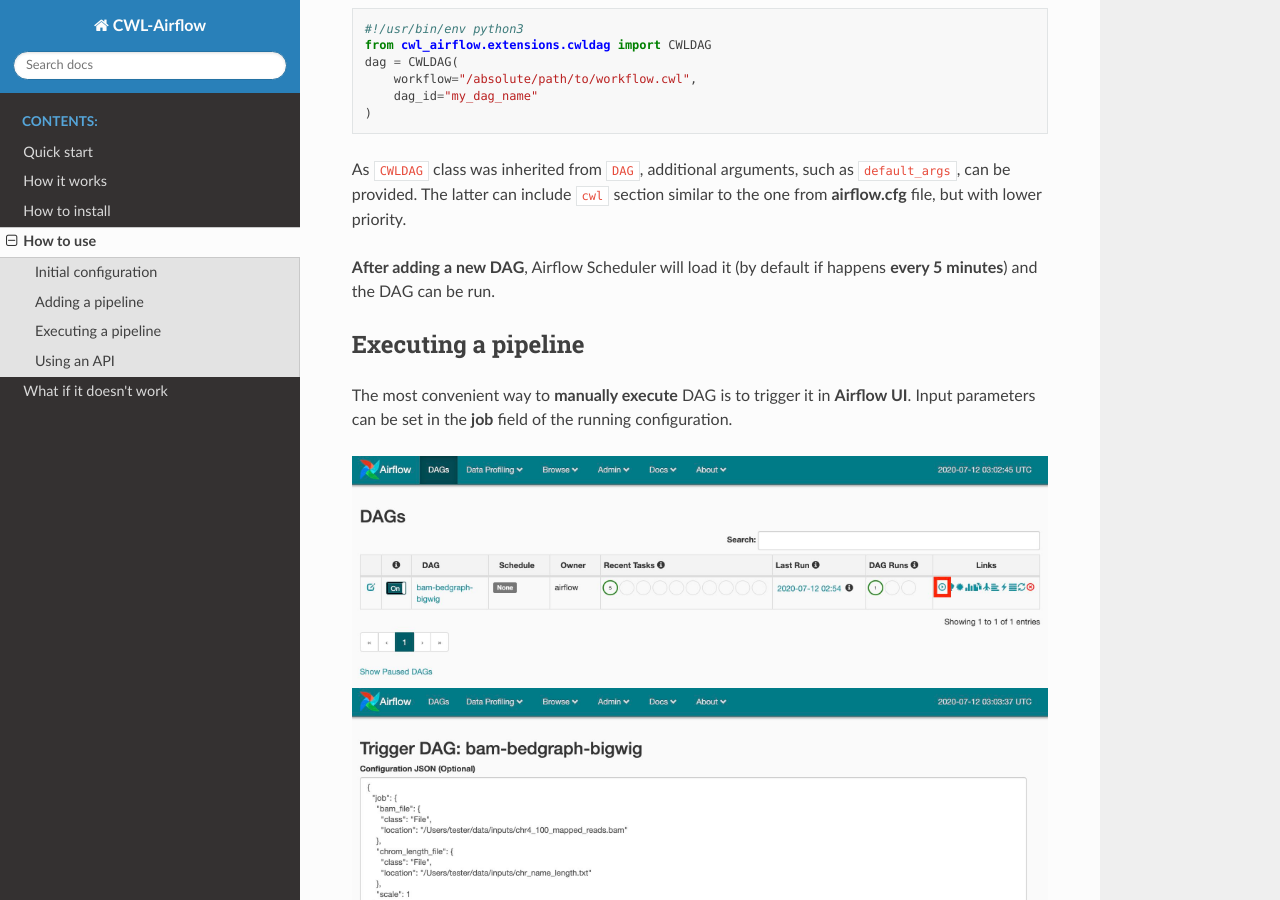
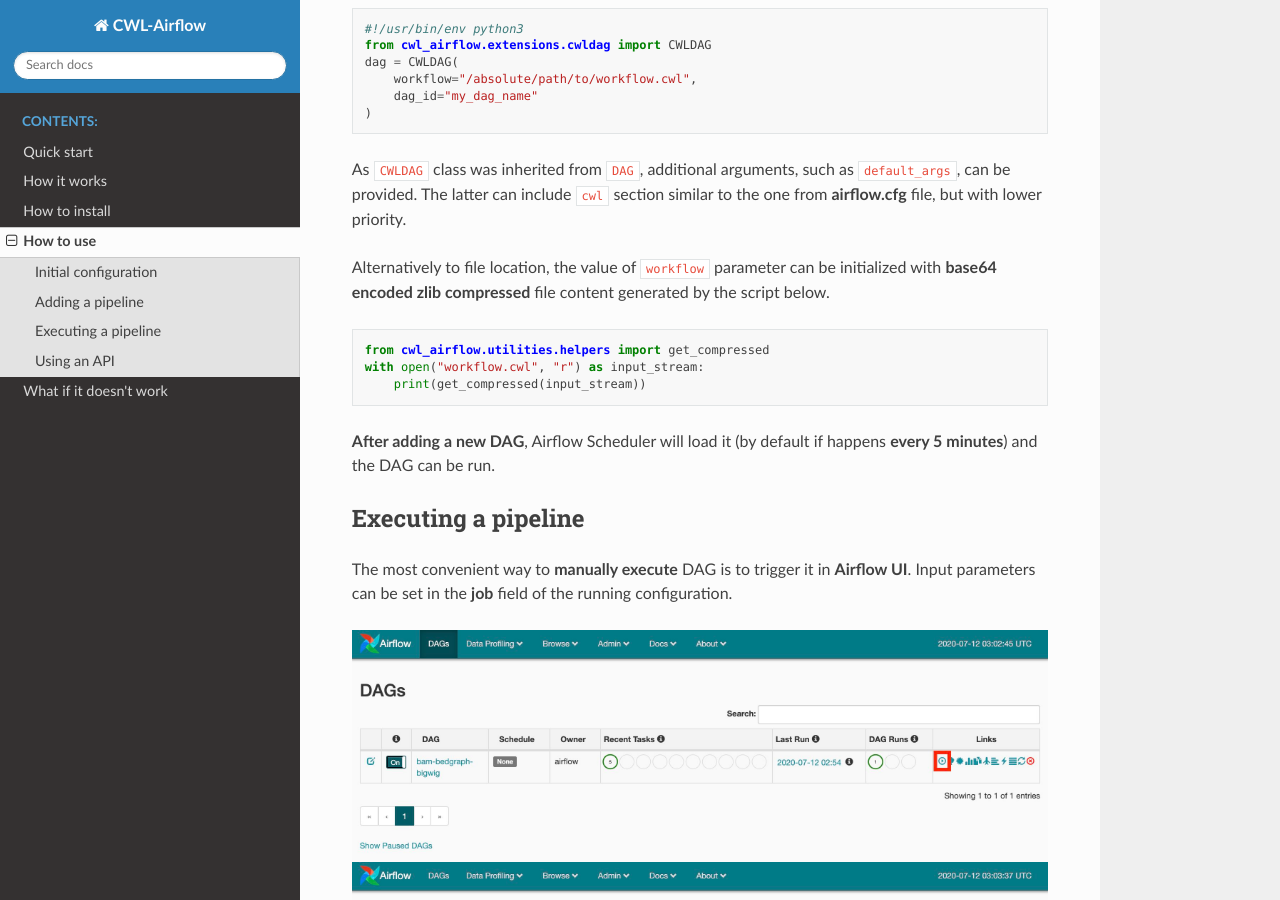
Before and after one commit to Barski-lab/cwl-airflow, a Sphinx documentation site: the page built from docs/readme/how_to_use.md, in a window 1280 px wide and 900 px high, scrolled down 1300 px. Built offline with Sphinx 7.4.7 and the Read the Docs theme 2.0.0, drawn with Linux system fonts in a browser that asks for light colours.

Commit message:
Update docs

````diff
--- a/docs/readme/how_to_use.md
+++ b/docs/readme/how_to_use.md
@@ -62,6 +62,13 @@
 ```
 As `CWLDAG` class was inherited from `DAG`, additional arguments, such as `default_args`, can be provided. The latter can include `cwl` section similar to the one from **airflow.cfg** file, but with lower priority.
 
+Alternatively to file location, the value of `workflow` parameter can be initialized with **base64 encoded zlib compressed** file content generated by the script below.
+```python
+from cwl_airflow.utilities.helpers import get_compressed
+with open("workflow.cwl", "r") as input_stream:
+    print(get_compressed(input_stream))
+```
+
 **After adding a new DAG**, Airflow Scheduler will load it (by default if happens **every 5 minutes**) and the DAG can be run.
 
 ## Executing a pipeline
````
